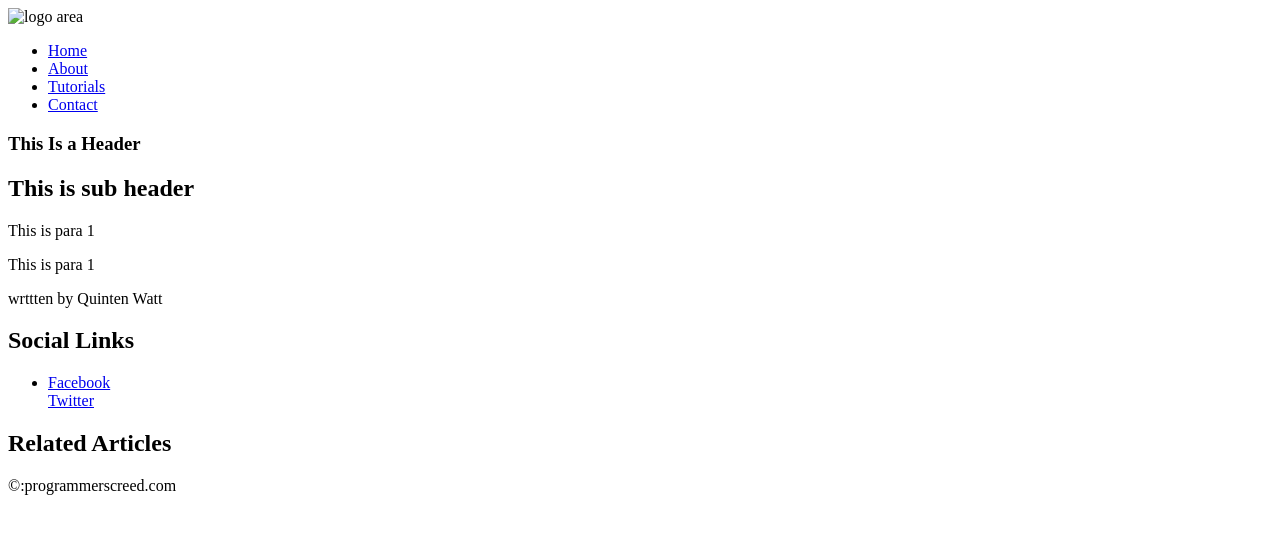
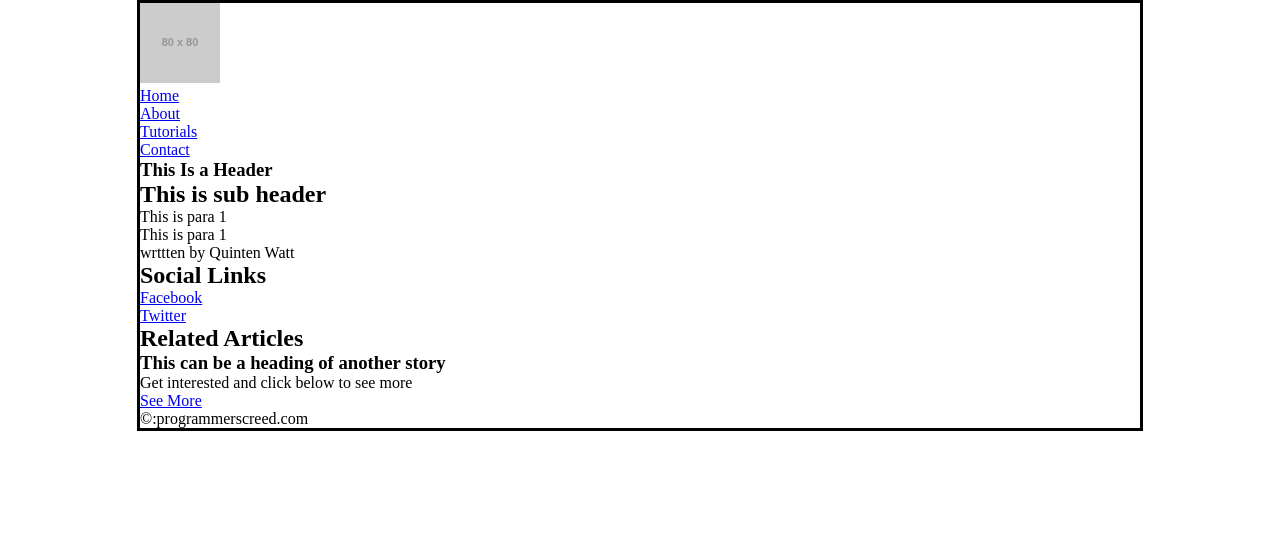
Before and after one commit to rscarlett1/fly-to-the-limit-home, a plain HTML site: page template.html in a window 1280 px wide. Drawn offline with Linux system fonts and the light colour scheme; files that its build step writes are made by us from their sources; placeholder pictures from the web are drawn by us.

Commit message:
update template quintin

```diff
--- /dev/null
+++ b/template.css
@@ -0,0 +1,19 @@
+/*Get rid o default padding and margin*/
+
+*{
+	margin: 0;
+	padding: 0;
+	list-style-type: none;
+}
+
+header, nav, article, section, footer{
+	display: block;
+}
+
+/*centering website*/
+
+.container{
+	width: 1000px;
+	margin: 0px auto;
+	border: solid, black;
+}
--- a/template.html
+++ b/template.html
@@ -1,5 +1,31 @@
+<!DOCTYPE html>
+
+<html lang="en-nz">
+
+<head>
+		<meta charset="utf8">
+
+		<title>Fly To The Limit</title>
+
+		<metaname="keywords" content="tourism, "
+
+		<meta name="tourism flights in Queenstown" content="Between 150 and 160 characters">
+
+		<link rel="stylesheet" href="css/template.css">
+
+
+</head>
+
+
+
+
+
+
+<body>
+	<div class="container">
+
 		<header>
-		<img src="logo	" alt="logo area">
+				<img src="http://placehold.it/80x80" alt="logo area">
 				<nav>
 						<ul>
 								<li><a href="	">Home</a>
@@ -33,7 +59,7 @@
 			<div>
 				<h2>Social Links</h2>
 				<ul>
-				<li><a href="	">Facebook</a>	</li
+						<li><a href="	">Facebook</a>	</li>
 						<li><a href="	">Twitter</a>	</li>
 				</ul>
 			</div>
@@ -41,6 +67,14 @@
 			<div>
 				<h2>Related Articles</h2>
 				<article>
+
+				<header>
+				<h3>This can be a heading of another story</h3>
+				</header>
+				<p>	Get interested and click below to see more</p>
+				<footer>
+					<a href="	">See More</a>
+				</footer>
 
 				</article>
 
@@ -51,3 +85,5 @@
 		<footer>
 			&copy:programmerscreed.com
 		</footer>
+	</div>
+</body>
```
Lines whose indentation alone changed are shown as unchanged.
